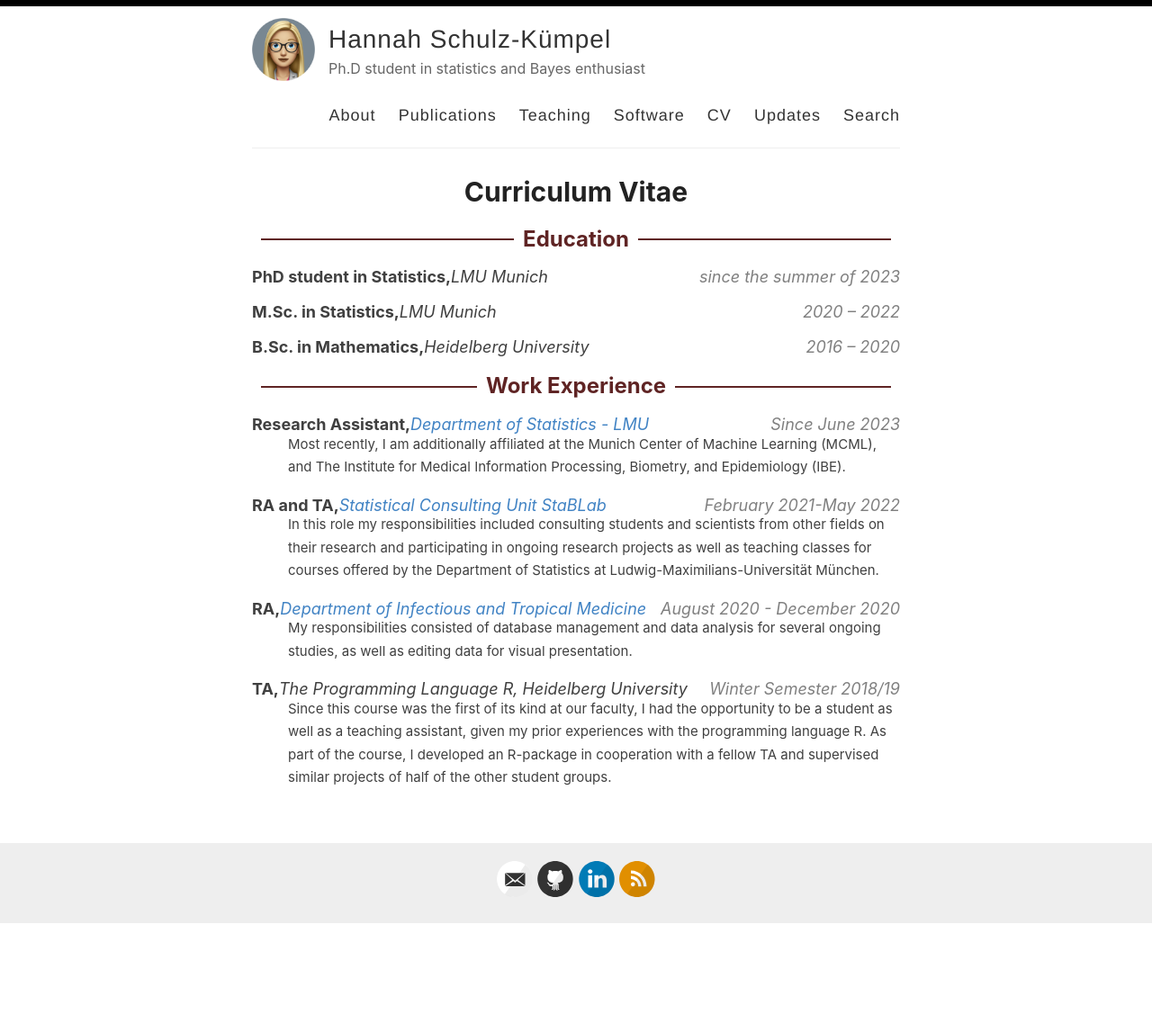
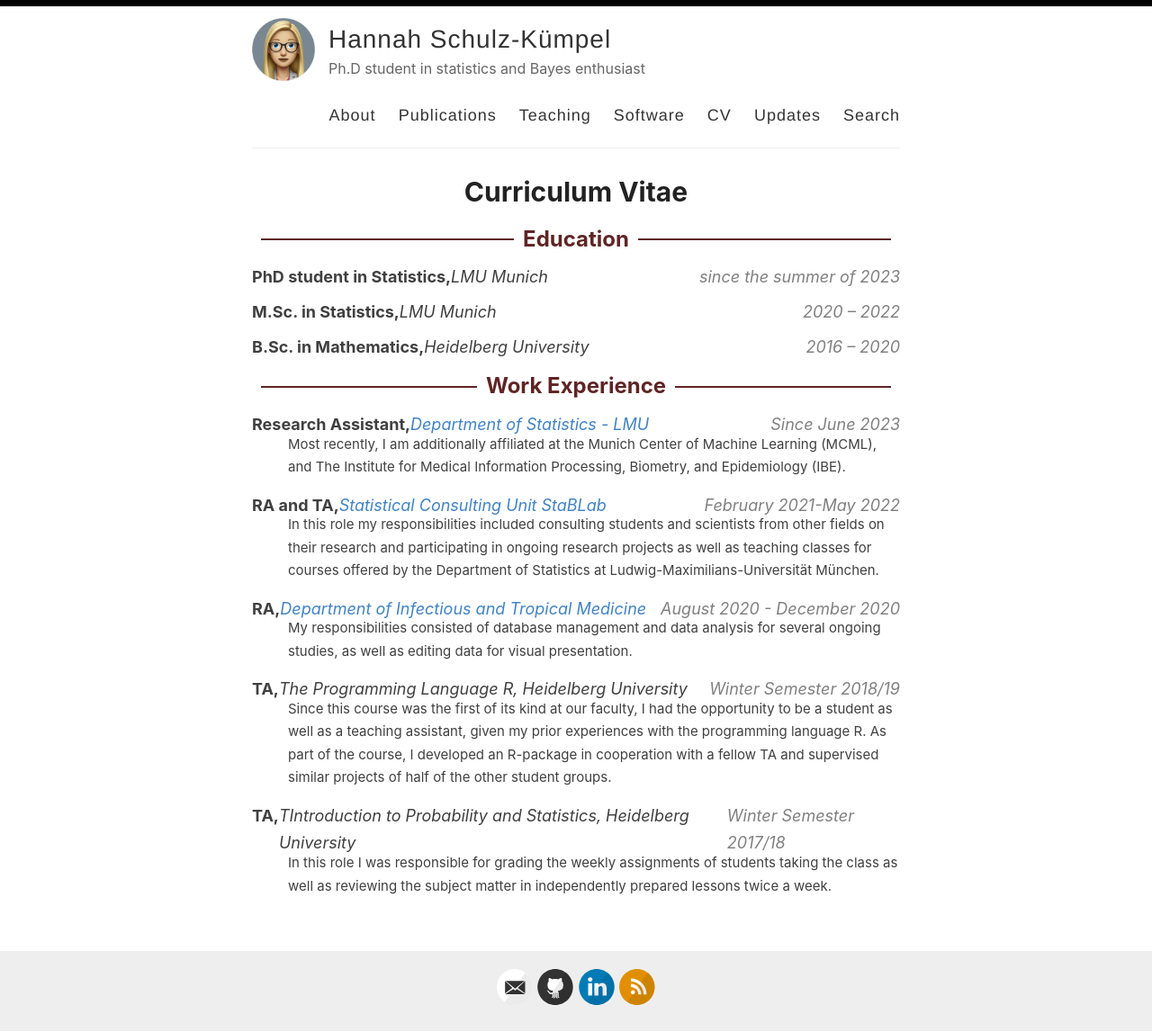
Before and after one commit to 11annah/11annah.github.io, a Jekyll site: the page built from _pages/cv.md, in a window 1280 px wide. Shown: the whole page at 90% size. Built offline with Jekyll 4.4.1, drawn with Linux system fonts in a browser that asks for light colours; before the commit the page ends 1026 px from its top, so only the background shows below that.

Commit message:
Update cv.md

```diff
--- a/_pages/cv.md
+++ b/_pages/cv.md
@@ -132,3 +132,10 @@ permalink: /cv/
     <span class="gray-italic-text">Winter Semester 2018/19</span>
 </div>
 <p class="entry indented-paragraph">Since this course was the first of its kind at our faculty, I had the opportunity to be a student as well as a teaching assistant, given my prior experiences with the programming language R. As part of the course, I developed an R-package in cooperation with a fellow TA and supervised similar projects of half of the other student groups.</p>
+
+<div class="entry custom-container">
+    <span class="fat-text">TA,</span>
+    <span class="italic-text">TIntroduction to Probability and Statistics, Heidelberg University</span>
+    <span class="gray-italic-text">Winter Semester 2017/18</span>
+</div>
+<p class="entry indented-paragraph">In this role I was responsible for grading the weekly assignments of students taking the class as well as reviewing the subject matter in independently prepared lessons twice a week.</p>
```
